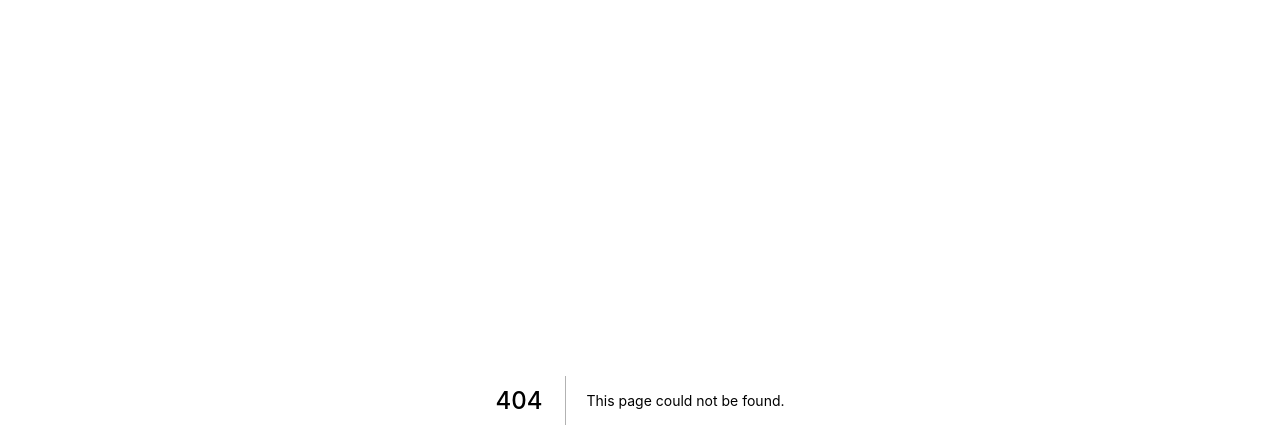
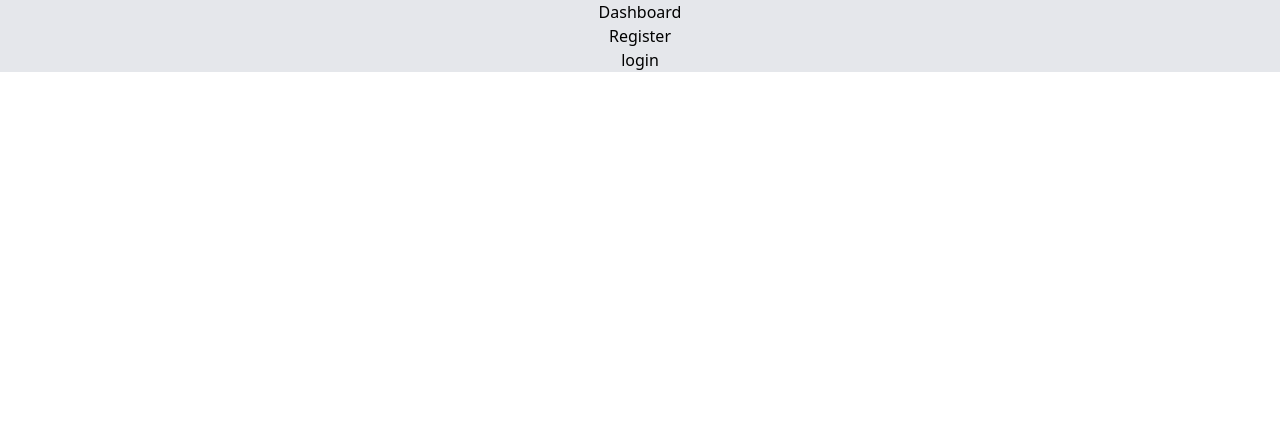
Before and after one commit to Virajj28/NextJS-Slack-, a Next.js app in the folder slack-clone/: page /components/LeftNavbar in a window 1280 px wide. Before the commit this address had no page. Shown: the top 448 px of the page. Built offline with nearby package versions, Linux system fonts and the light colour scheme.

Commit message:
components passed in dashboard

```diff
--- /dev/null
+++ b/slack-clone/pages/components/Content.js
@@ -0,0 +1,5 @@
+export default function Content() {
+    return(
+        <h1 class="text-center mt-2 font-bold">Testing D3.js in dashboard</h1>
+    )
+}
--- /dev/null
+++ b/slack-clone/pages/components/LeftNavbar.js
@@ -0,0 +1,11 @@
+export default function LeftNavbar() {
+    return (
+            <div class="container bg-gray-200 text-center">
+                <ul>
+                    <li><a href="./dashboard">Dashboard</a></li>
+                    <li><a href="/">Register</a></li>
+                    <li><a href="./login">login</a></li>
+                </ul>
+            </div>
+    )
+}
```
